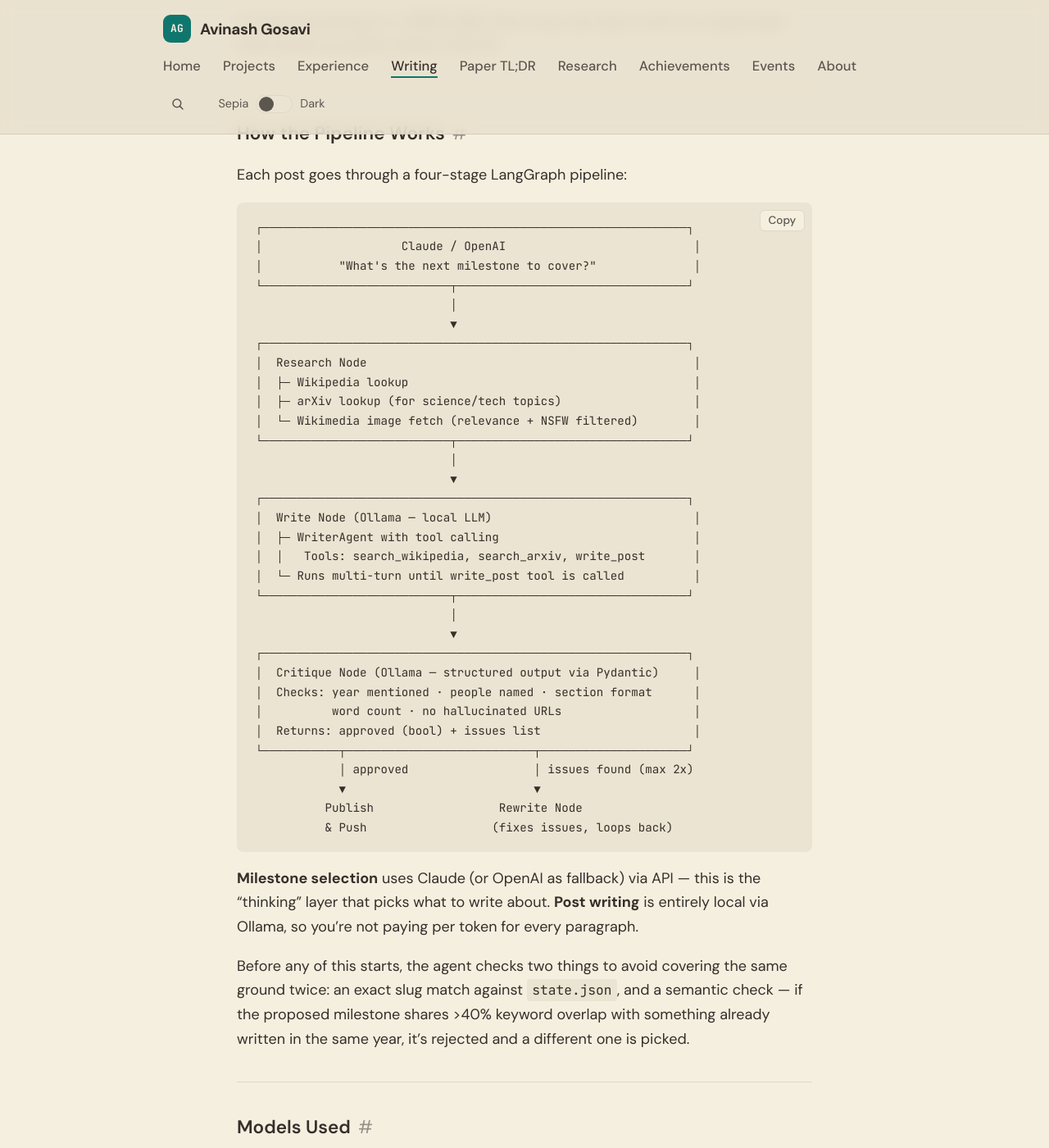
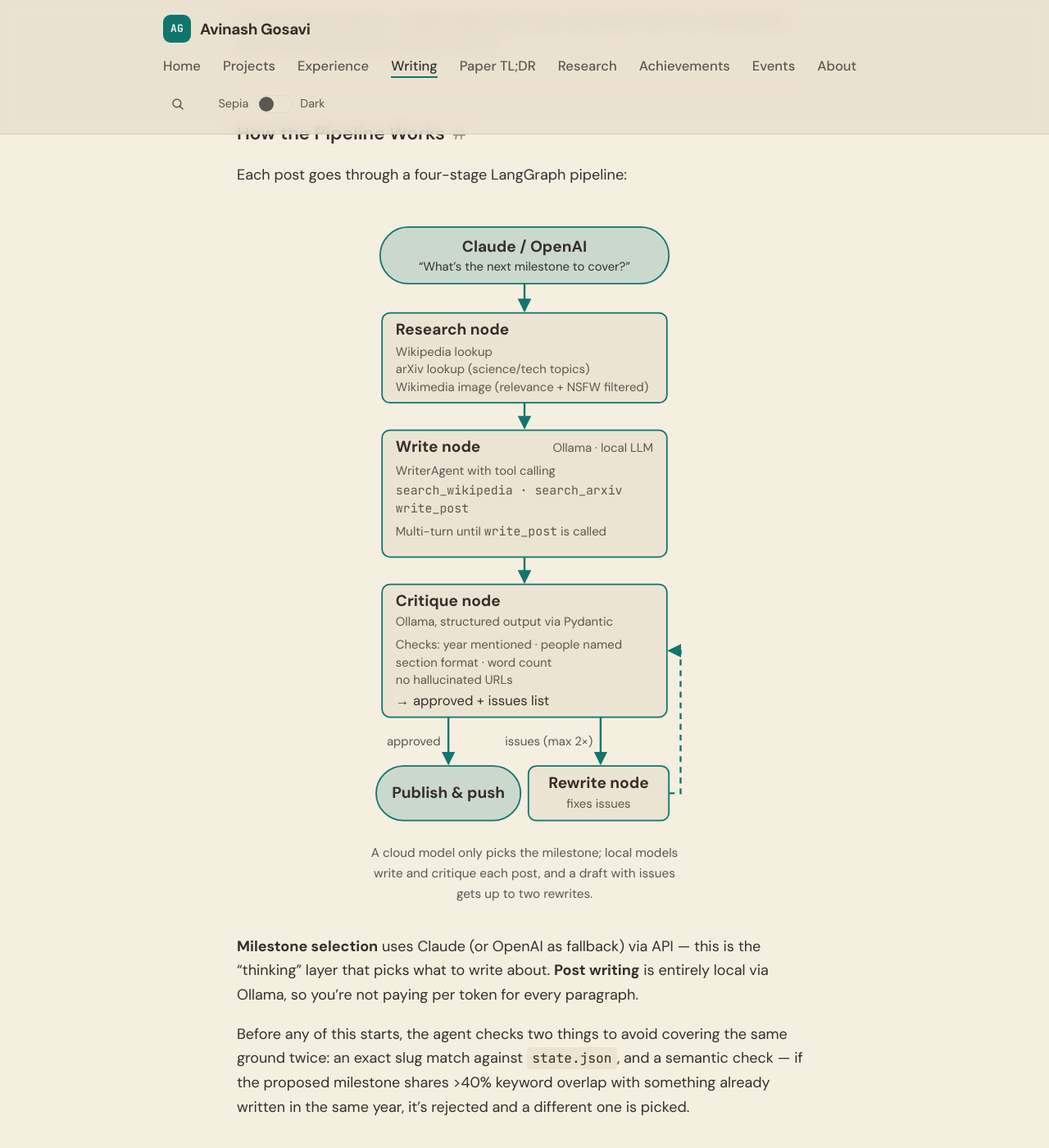
Before and after one commit to aag1091-alt/avinashgosavi.com, a Jekyll site: the page built from _posts/2026-03-14-ai-history-blog-generator.md, in a window 1280 px wide and 1400 px high, scrolled down 1392 px. Shown: the whole window at 82% size. Built offline with Jekyll 4.4.1, drawn with Linux system fonts in a browser that asks for light colours.

Commit message:
Design: theme-aware pipeline diagram on the AI History Blog Generator post
Replaces the 64-char ASCII pipeline box that scrolled sideways at 375px.

Co-Authored-By: Claude <noreply@anthropic.com>

````diff
--- a/_data/changelog.yml
+++ b/_data/changelog.yml
@@ -1,5 +1,9 @@
 # Public changelog shown on /changelog and (latest 3) on the homepage.
 # Newest first. desk: Writing | Design | Engineering
+- date: 2026-10-24
+  desk: Design
+  text: The AI History Blog Generator post's pipeline is now a phone-friendly diagram in the sepia and dark themes — milestone pick, research, write, critique, then publish or rewrite — instead of a wide text box that scrolled sideways.
+  link: /post/ai-history-blog-generator/
 - date: 2026-10-24
   desk: Engineering
   text: Code blocks in posts that are wider than the screen can now be scrolled with the keyboard — Tab to the block, then use the arrow keys — and screen readers announce them as sideways-scrolling code.
--- /dev/null
+++ b/_includes/diagrams/ai-history-pipeline.html
@@ -0,0 +1,54 @@
+<figure class="diagram">
+<svg viewBox="0 0 336 632" role="img" aria-labelledby="aihist-dg-title aihist-dg-desc" xmlns="http://www.w3.org/2000/svg">
+  <title id="aihist-dg-title">The four-stage LangGraph pipeline behind each generated post</title>
+  <desc id="aihist-dg-desc">Claude or OpenAI picks the next milestone to cover. The research node looks it up on Wikipedia, on arXiv for science and tech topics, and fetches a Wikimedia image filtered for relevance and NSFW content. The write node runs a local LLM through Ollama: a WriterAgent with tool calling, using search_wikipedia, search_arxiv and write_post, runs multi-turn until write_post is called. The critique node, also on Ollama with structured output via Pydantic, checks that a year is mentioned, people are named, the section format and word count are right and there are no hallucinated URLs, and returns approved plus a list of issues. If approved, the post is published and pushed. If issues are found, a rewrite node fixes them and loops back, at most twice.</desc>
+  <defs>
+    <marker id="aihist-dg-arrow" viewBox="0 0 10 10" refX="9" refY="5" markerWidth="7" markerHeight="7" orient="auto-start-reverse">
+      <path class="dg-head" d="M0 0 L10 5 L0 10 z"/>
+    </marker>
+  </defs>
+
+  <rect class="dg-pill" x="20" y="10" width="296" height="58" rx="29"/>
+  <text class="dg-strong" x="168" y="35" text-anchor="middle">Claude / OpenAI</text>
+  <text class="dg-note dg-ink" x="168" y="55" text-anchor="middle">“What’s the next milestone to cover?”</text>
+  <line class="dg-line" x1="168" y1="68" x2="168" y2="96" marker-end="url(#aihist-dg-arrow)"/>
+
+  <rect class="dg-box" x="22" y="98" width="292" height="92" rx="8"/>
+  <text class="dg-strong" x="36" y="120">Research node</text>
+  <text class="dg-note" x="36" y="142">Wikipedia lookup</text>
+  <text class="dg-note" x="36" y="160">arXiv lookup (science/tech topics)</text>
+  <text class="dg-note" x="36" y="178">Wikimedia image (relevance + NSFW filtered)</text>
+  <line class="dg-line" x1="168" y1="190" x2="168" y2="216" marker-end="url(#aihist-dg-arrow)"/>
+
+  <rect class="dg-box" x="22" y="218" width="292" height="130" rx="8"/>
+  <text class="dg-strong" x="36" y="240">Write node</text>
+  <text class="dg-note" x="300" y="240" text-anchor="end">Ollama · local LLM</text>
+  <text class="dg-note" x="36" y="264">WriterAgent with tool calling</text>
+  <text class="dg-note dg-mono" x="36" y="284">search_wikipedia · search_arxiv</text>
+  <text class="dg-note dg-mono" x="36" y="302">write_post</text>
+  <text class="dg-note" x="36" y="326">Multi-turn until <tspan class="dg-mono">write_post</tspan> is called</text>
+  <line class="dg-line" x1="168" y1="348" x2="168" y2="374" marker-end="url(#aihist-dg-arrow)"/>
+
+  <rect class="dg-box" x="22" y="376" width="292" height="136" rx="8"/>
+  <text class="dg-strong" x="36" y="398">Critique node</text>
+  <text class="dg-note" x="36" y="418">Ollama, structured output via Pydantic</text>
+  <text class="dg-note" x="36" y="442">Checks: year mentioned · people named</text>
+  <text class="dg-note" x="36" y="460">section format · word count</text>
+  <text class="dg-note" x="36" y="478">no hallucinated URLs</text>
+  <text class="dg-body" x="36" y="500">→ approved + issues list</text>
+
+  <line class="dg-line" x1="90" y1="512" x2="90" y2="560" marker-end="url(#aihist-dg-arrow)"/>
+  <text class="dg-note" x="82" y="541" text-anchor="end">approved</text>
+  <line class="dg-line" x1="246" y1="512" x2="246" y2="560" marker-end="url(#aihist-dg-arrow)"/>
+  <text class="dg-note" x="238" y="541" text-anchor="end">issues (max 2×)</text>
+
+  <rect class="dg-pill" x="16" y="562" width="148" height="56" rx="28"/>
+  <text class="dg-strong" x="90" y="595" text-anchor="middle">Publish &amp; push</text>
+
+  <rect class="dg-box" x="172" y="562" width="144" height="56" rx="8"/>
+  <text class="dg-strong" x="244" y="585" text-anchor="middle">Rewrite node</text>
+  <text class="dg-note" x="244" y="605" text-anchor="middle">fixes issues</text>
+  <path class="dg-line dg-dash" d="M316 590 H328 V444 H316" marker-end="url(#aihist-dg-arrow)"/>
+</svg>
+<figcaption>A cloud model only picks the milestone; local models write and critique each post, and a draft with issues gets up to two rewrites.</figcaption>
+</figure>
--- a/_posts/2026-03-14-ai-history-blog-generator.md
+++ b/_posts/2026-03-14-ai-history-blog-generator.md
@@ -39,40 +39,7 @@ It tracks everything in a `state.json` file so you can stop it mid-run, restart
 
 Each post goes through a four-stage LangGraph pipeline:
 
-```
-┌─────────────────────────────────────────────────────────────┐
-│                    Claude / OpenAI                           │
-│           "What's the next milestone to cover?"              │
-└───────────────────────────┬─────────────────────────────────┘
-                            │
-                            ▼
-┌─────────────────────────────────────────────────────────────┐
-│  Research Node                                               │
-│  ├─ Wikipedia lookup                                         │
-│  ├─ arXiv lookup (for science/tech topics)                   │
-│  └─ Wikimedia image fetch (relevance + NSFW filtered)        │
-└───────────────────────────┬─────────────────────────────────┘
-                            │
-                            ▼
-┌─────────────────────────────────────────────────────────────┐
-│  Write Node (Ollama — local LLM)                             │
-│  ├─ WriterAgent with tool calling                            │
-│  │   Tools: search_wikipedia, search_arxiv, write_post       │
-│  └─ Runs multi-turn until write_post tool is called          │
-└───────────────────────────┬─────────────────────────────────┘
-                            │
-                            ▼
-┌─────────────────────────────────────────────────────────────┐
-│  Critique Node (Ollama — structured output via Pydantic)     │
-│  Checks: year mentioned · people named · section format      │
-│          word count · no hallucinated URLs                   │
-│  Returns: approved (bool) + issues list                      │
-└───────────┬───────────────────────────┬─────────────────────┘
-            │ approved                  │ issues found (max 2x)
-            ▼                           ▼
-          Publish                  Rewrite Node
-          & Push                  (fixes issues, loops back)
-```
+{% include diagrams/ai-history-pipeline.html %}
 
 **Milestone selection** uses Claude (or OpenAI as fallback) via API — this is the "thinking" layer that picks what to write about. **Post writing** is entirely local via Ollama, so you're not paying per token for every paragraph.
 
````
